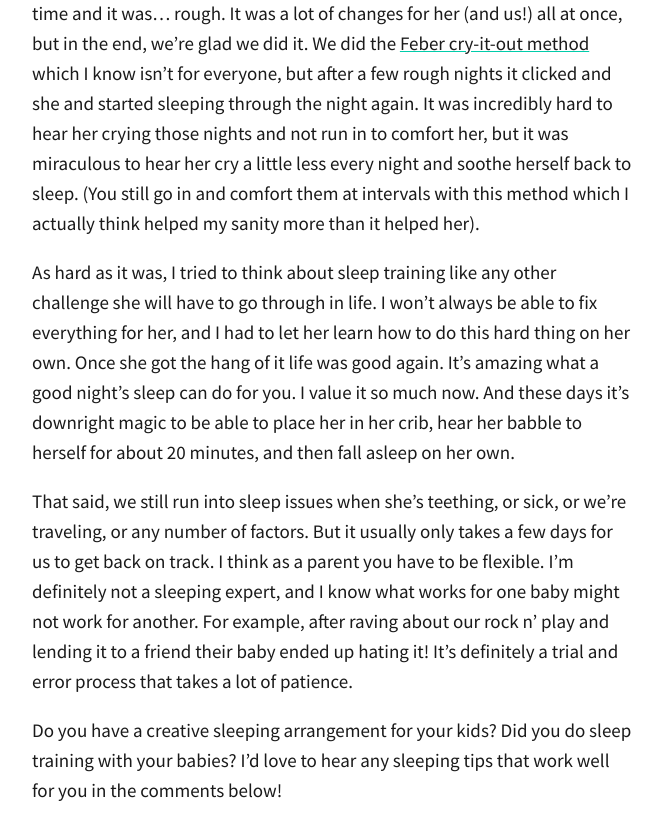
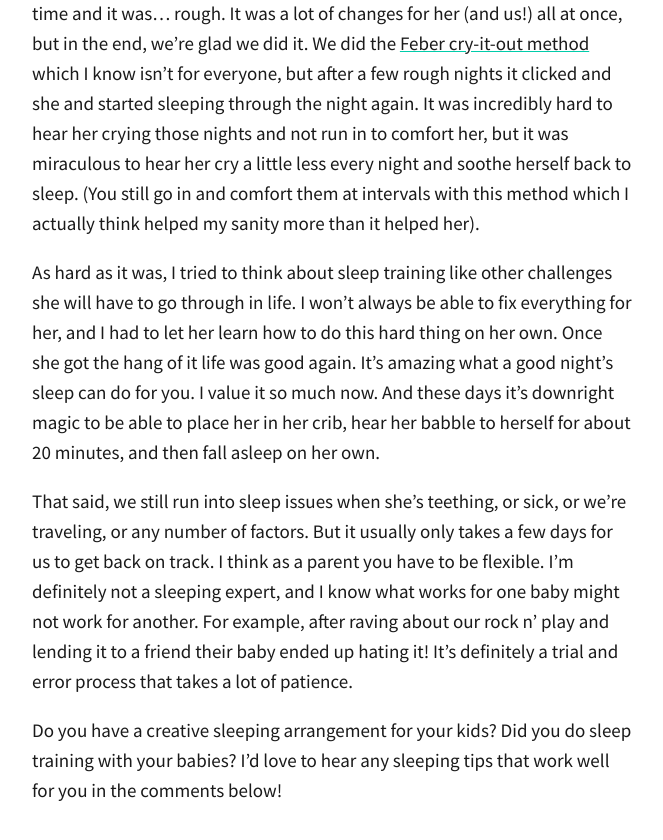
Before and after one commit to totiffany/totiffany.github.io, a Jekyll site: the page built from _posts/2018-04-19-Our-Closet-Nursery-+-Sleeping-Tips!.md, in a window 1280 px wide and 900 px high, scrolled down 2008 px. Shown: the top 840 px of the window, without its empty margins (308-971 px from the left). Built offline with Jekyll 4.4.1, drawn with Linux system fonts in a browser that asks for light colours; our own code applies the rules of GitHub Pages for plain Markdown files; comment, search, counter and statistics services are not loaded.

Commit message:
Update 2018-04-19-Our-Closet-Nursery-+-Sleeping-Tips!.md

```diff
--- a/_posts/2018-04-19-Our-Closet-Nursery-+-Sleeping-Tips!.md
+++ b/_posts/2018-04-19-Our-Closet-Nursery-+-Sleeping-Tips!.md
@@ -22,7 +22,7 @@ I went back to work when Hazel was 5 months old, and around that time she starte
 
 We decided to move Hazel into the closet and try sleep training at the same time and it was... rough. It was a lot of changes for her (and us!) all at once, but in the end, we're glad we did it. We did the [Feber cry-it-out method](https://www.amazon.com/gp/product/0743201639/ref=as_li_tl?ie=UTF8&camp=1789&creative=9325&creativeASIN=0743201639&linkCode=as2&tag=redletterda04-20&linkId=455c9098422d20cbc602a9c44d2afe1c) which I know isn't for everyone, but after a few rough nights it clicked and she and started sleeping through the night again. It was incredibly hard to hear her crying those nights and not run in to comfort her, but it was miraculous to hear her cry a little less every night and soothe herself back to sleep. (You still go in and comfort them at intervals with this method which I actually think helped my sanity more than it helped her).
 
-As hard as it was, I tried to think about sleep training like any other challenge she will have to go through in life. I won't always be able to fix everything for her, and I had to let her learn how to do this hard thing on her own. Once she got the hang of it life was good again. It's amazing what a good night's sleep can do for you. I value it so much now. And these days it's downright magic to be able to place her in her crib, hear her babble to herself for about 20 minutes, and then fall asleep on her own.
+As hard as it was, I tried to think about sleep training like other challenges she will have to go through in life. I won't always be able to fix everything for her, and I had to let her learn how to do this hard thing on her own. Once she got the hang of it life was good again. It's amazing what a good night's sleep can do for you. I value it so much now. And these days it's downright magic to be able to place her in her crib, hear her babble to herself for about 20 minutes, and then fall asleep on her own.
 
 That said, we still run into sleep issues when she's teething, or sick, or we're traveling, or any number of factors. But it usually only takes a few days for us to get back on track. I think as a parent you have to be flexible. I'm definitely not a sleeping expert, and I know what works for one baby might not work for another. For example, after raving about our rock n' play and lending it to a friend their baby ended up hating it! It's definitely a trial and error process that takes a lot of patience.
 
```
